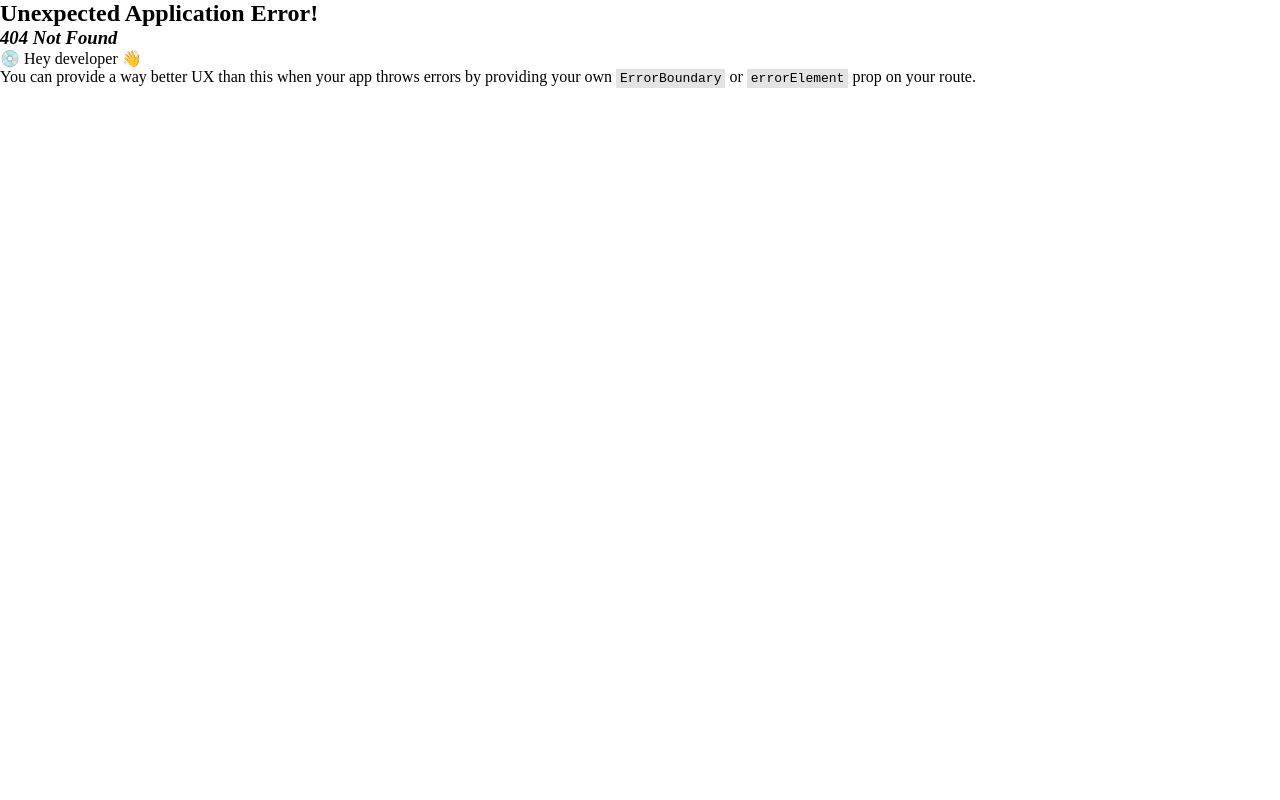
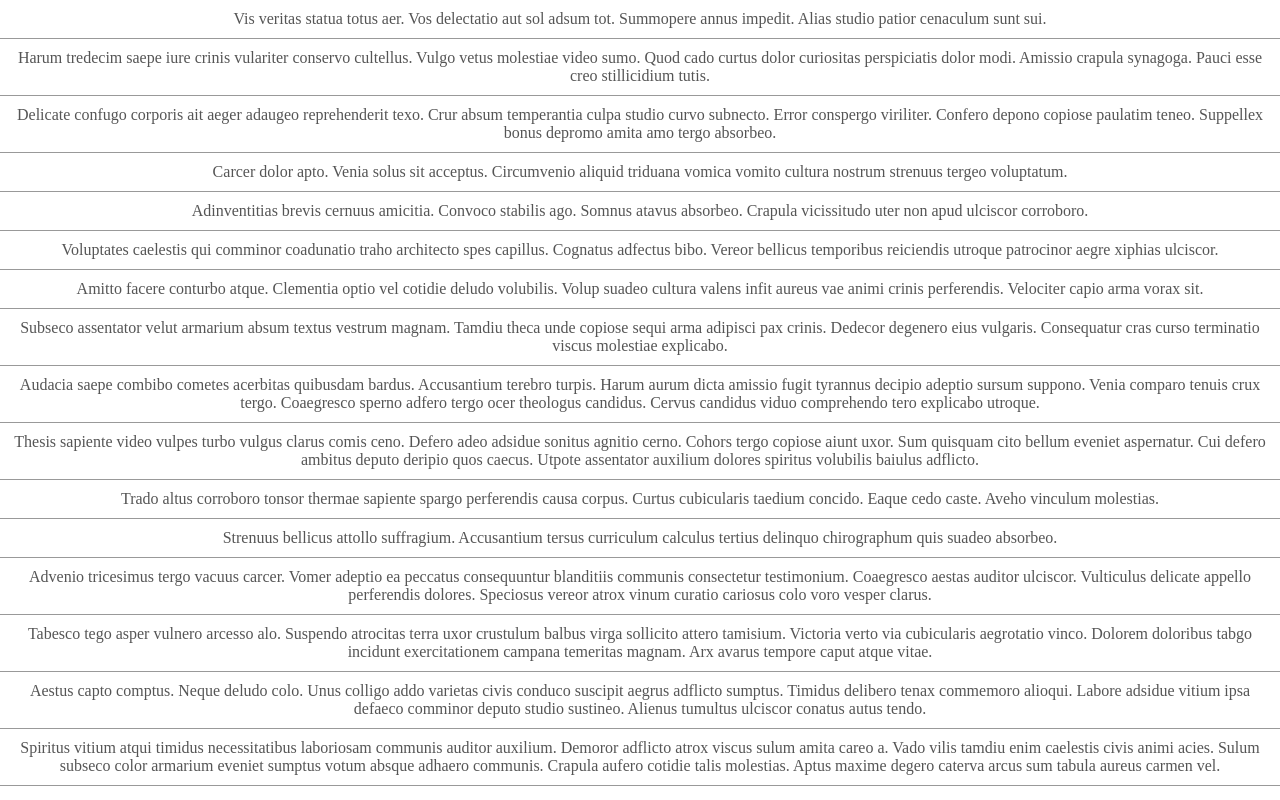
Before and after one commit to nova1751/react-virtual-list-demo, a React (Vite) app: page /demo2 in a window 1280 px wide. Before the commit this address had no page. Built offline with nearby package versions, Linux system fonts and the light colour scheme.

Commit message:
feat: virtual-list for dynamic height

```diff
--- a/package.json
+++ b/package.json
@@ -24,6 +24,7 @@
   "devDependencies": {
     "@commitlint/cli": "^19.3.0",
     "@commitlint/config-conventional": "^19.2.2",
+    "@faker-js/faker": "^8.4.1",
     "@types/node": "^22.1.0",
     "@types/react": "^18.3.3",
     "@types/react-dom": "^18.3.0",
--- a/src/components/virtual-list-1/index.tsx
+++ b/src/components/virtual-list-1/index.tsx
@@ -28,9 +28,27 @@ const VirtualList1: React.FC<VirtualList1Props> = (props) => {
   )
 
   useEffect(() => {
-    setSceenHeight(list.current?.clientHeight ?? 0)
-    setEndIndex(0 + visibleCount)
-  }, [visibleCount])
+    setEndIndex(startIndex + visibleCount)
+  }, [visibleCount, startIndex])
+  useEffect(() => {
+    const element = list.current
+    setSceenHeight(element?.clientHeight ?? 0)
+    const resizeObserver = new ResizeObserver((entries) => {
+      for (const entry of entries) {
+        setSceenHeight(entry.contentRect.height)
+      }
+    })
+
+    if (element) {
+      resizeObserver.observe(element)
+    }
+
+    return () => {
+      if (element) {
+        resizeObserver.unobserve(element)
+      }
+    }
+  }, [])
 
   const handleScroll = () => {
     const scrollTop = list.current?.scrollTop ?? 0
--- /dev/null
+++ b/src/components/virtual-list-2/index.css
@@ -0,0 +1,28 @@
+.infinite-list-container {
+  height: 100%;
+  overflow: auto;
+  position: relative;
+}
+
+.infinite-list-phantom {
+  position: absolute;
+  left: 0;
+  top: 0;
+  right: 0;
+  z-index: -1;
+}
+
+.infinite-list {
+  left: 0;
+  right: 0;
+  top: 0;
+  position: absolute;
+  text-align: center;
+}
+
+.infinite-list-item {
+  padding: 10px;
+  color: #555;
+  box-sizing: border-box;
+  border-bottom: 1px solid #999;
+}
--- /dev/null
+++ b/src/components/virtual-list-2/index.tsx
@@ -0,0 +1,144 @@
+import React, { useEffect, useMemo, useRef, useState } from 'react'
+import './index.css'
+
+export interface ItemType {
+  id: number
+  value: string
+}
+export interface PositionType {
+  index: number
+  height: number
+  top: number
+  bottom: number
+}
+interface VirtualList2Props {
+  listData: ItemType[]
+  itemSize: number
+  estimatedItemSize: number
+}
+
+const VirtualList2: React.FC<VirtualList2Props> = (props) => {
+  const { listData = [], itemSize = 200, estimatedItemSize } = props
+  const [screenHeight, setSceenHeight] = useState(0)
+  const [startOffset, setStartOffset] = useState(0)
+  const [startIndex, setStartIndex] = useState(0)
+  const [endIndex, setEndIndex] = useState(0)
+  const [positions, setPositions] = useState<PositionType[]>([])
+
+  const list = useRef<HTMLDivElement>(null)
+  const items = useRef<HTMLDivElement>(null)
+
+  const listHeight = useMemo(() => positions[positions.length - 1]?.bottom ?? 0, [positions])
+  const visibleCount = useMemo(() => Math.ceil(screenHeight / itemSize), [screenHeight, itemSize])
+  const transformValue = useMemo(() => `translateY(${startOffset}px)`, [startOffset])
+  const _listData = useMemo(
+    () => listData.map((item) => ({ id: `_${item.id}`, value: item.value })),
+    [listData]
+  )
+  const visibleData = useMemo(
+    () => _listData.slice(startIndex, Math.min(_listData.length, endIndex)),
+    [startIndex, endIndex, _listData]
+  )
+
+  useEffect(() => {
+    setEndIndex(startIndex + visibleCount)
+  }, [visibleCount, startIndex])
+  useEffect(() => {
+    const element = list.current
+    setSceenHeight(element?.clientHeight ?? 0)
+    const resizeObserver = new ResizeObserver((entries) => {
+      for (const entry of entries) {
+        setSceenHeight(entry.contentRect.height)
+      }
+    })
+    if (element) {
+      resizeObserver.observe(element)
+    }
+    return () => {
+      if (element) {
+        resizeObserver.unobserve(element)
+      }
+    }
+  }, [])
+  useEffect(
+    () =>
+      setPositions(
+        listData.map((_, index) => ({
+          index,
+          height: estimatedItemSize,
+          top: index * estimatedItemSize,
+          bottom: (index + 1) * estimatedItemSize
+        }))
+      ),
+    [estimatedItemSize, listData]
+  )
+
+  const handleScroll = () => {
+    const scrollTop = list.current?.scrollTop ?? 0
+    const startIndexValue = getStartIndex(scrollTop)
+    setStartIndex(startIndexValue)
+    setEndIndex(startIndexValue + visibleCount)
+    updateItemSize(startIndexValue)
+  }
+
+  const updateItemSize = (startIndexValue: number) => {
+    const itemlist = items.current?.children
+    if (itemlist) {
+      const elementList = Array.from(itemlist)
+      const newPositions = [...positions]
+      for (const item of elementList) {
+        const rect = item.getBoundingClientRect()
+        const height = rect.height
+        const index = Number(item.id.slice(1))
+        const oldHeight = positions[index].height
+        const diffValue = oldHeight - height
+        if (diffValue) {
+          newPositions[index].bottom -= diffValue
+          newPositions[index].height = height
+          for (let i = index + 1; i < newPositions.length; i++) {
+            newPositions[i].top = newPositions[i - 1].bottom
+            newPositions[i].bottom -= diffValue
+          }
+          setPositions(newPositions)
+        }
+      }
+      setStartOffset(startIndexValue === 0 ? 0 : positions[startIndexValue - 1]?.bottom)
+    }
+  }
+
+  const getStartIndex = (value: number) => {
+    let start = 0
+    let end = positions.length - 1
+    let tempIndex = null
+    while (start <= end) {
+      const midIndex = Math.floor((start + end) / 2)
+      const midValue = positions[midIndex].bottom
+      if (midValue === value) {
+        return midIndex + 1
+      } else if (midValue < value) {
+        start = midIndex + 1
+      } else if (midValue > value) {
+        if (tempIndex === null || tempIndex > midIndex) {
+          tempIndex = midIndex
+        }
+        end = end - 1
+      }
+    }
+    return tempIndex ?? 0
+  }
+
+  return (
+    <div ref={list} className="infinite-list-container" onScroll={handleScroll}>
+      <div className="infinite-list-phantom" style={{ height: `${listHeight}px` }}></div>
+      <div ref={items} className="infinite-list" style={{ transform: transformValue }}>
+        {visibleData.map((item) => (
+          <div className="infinite-list-item" id={item.id} key={item.id}>
+            {item.value}
+          </div>
+        ))}
+      </div>
+    </div>
+  )
+}
+
+export default VirtualList2
--- a/src/router/index.tsx
+++ b/src/router/index.tsx
@@ -3,8 +3,14 @@ import { lazy } from 'react'
 import { createBrowserRouter } from 'react-router-dom'
 import { Router } from '@remix-run/router'
 
+const Home = lazy(() => import('@/views/home'))
 const VirtualListDemo1 = lazy(() => import('@/views/virtual-list-demo-1'))
+const VirtualListDemo2 = lazy(() => import('@/views/virtual-list-demo-2'))
 
-const router: Router = createBrowserRouter([{ path: '/', element: <VirtualListDemo1 /> }])
+const router: Router = createBrowserRouter([
+  { path: '/', element: <Home /> },
+  { path: '/demo1', element: <VirtualListDemo1 /> },
+  { path: '/demo2', element: <VirtualListDemo2 /> }
+])
 
 export default router
--- /dev/null
+++ b/src/views/home/index.css
@@ -0,0 +1,7 @@
+#demo-root {
+  display: flex;
+  flex-direction: column;
+  justify-content: center;
+  align-items: center;
+  font-size: large;
+}
--- /dev/null
+++ b/src/views/home/index.tsx
@@ -0,0 +1,14 @@
+import { Link } from 'react-router-dom'
+import './index.css'
+
+const Home = () => {
+  return (
+    <div id="demo-root">
+      <Link to="/demo1">Demo1</Link>
+      <Link to="/demo2">Demo2</Link>
+      <Link to="/demo3">Demo3</Link>
+    </div>
+  )
+}
+
+export default Home
--- /dev/null
+++ b/src/views/virtual-list-demo-2/index.tsx
@@ -0,0 +1,13 @@
+import VirtualList2, { ItemType } from '@/components/virtual-list-2'
+import { faker } from '@faker-js/faker'
+
+const data: ItemType[] = []
+for (let i = 0; i < 1000; i++) {
+  data.push({ id: i, value: faker.lorem.sentences() })
+}
+
+const VirtualListDemo2 = () => {
+  return <VirtualList2 listData={data} itemSize={50} estimatedItemSize={50} />
+}
+
+export default VirtualListDemo2
```
Also changed, not shown: 1 other file (tests, documents, lock files or other folders).
